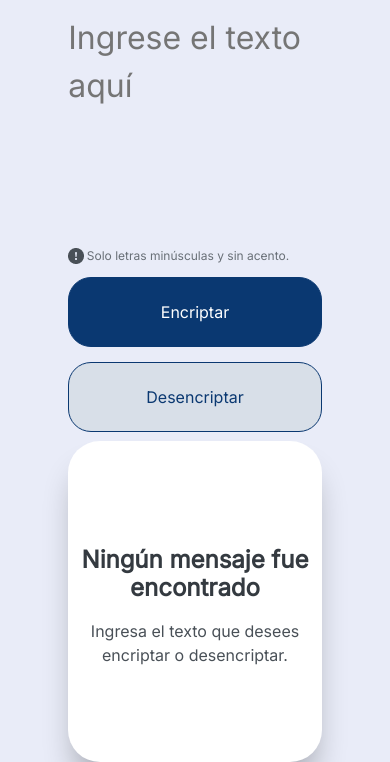
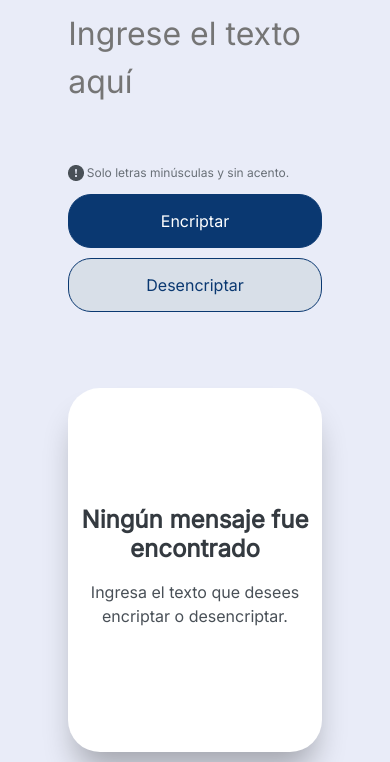
Before and after one commit to GabrielFallas/EncriptadorTexto, a plain HTML site: page index.html in a window 390 px wide. Shown: the part 82-844 px from the top of the page. Drawn offline with Linux system fonts and the light colour scheme.

Commit message:
ADD COMMIT FINAL V7

```diff
--- a/styles.css
+++ b/styles.css
@@ -162,6 +162,7 @@ button p {
 @media (max-width: 1023px) {
 	#container {
 		flex-direction: column;
+		gap: 2%;
 	}
 	#subcontainer1,
 	#subcontainer2 {
@@ -171,7 +172,7 @@ button p {
 		height: 50%;
 	}
 	#subcontainer2 {
-		height: 40%;
+		height: 45%;
 	}
 	#card {
 		flex-direction: row;
@@ -181,7 +182,7 @@ button p {
 		width: 100%;
 	}
 	#noTextContainer {
-		height: 20%;
+		height: 35%;
 	}
 	#card {
 		height: 100%;
@@ -192,10 +193,16 @@ button p {
 	#noTextImage {
 		display: none;
 	}
+	#userInput {
+		height: 70%;
+	}
 }
 @media (max-width: 426px) {
+	#container {
+		gap: 0;
+	}
 	#logo {
-		left: 10%;
+		top: 3%;
 	}
 	#noTextImage {
 		display: none;
@@ -211,12 +218,21 @@ button p {
 		height: 60%;
 	}
 	#subcontainer2 {
-		height: 40%;
+		height: 50%;
 	}
 	#noTextContainer {
 		height: 35%;
 	}
 	#userInput {
-		height: 75%;
+		height: 50%;
+	}
+	#mainButtonsContainer {
+		gap: 10px;
+	}
+	button {
+		padding: 16px;
+	}
+	#card {
+		height: 95%;
 	}
 }
```
